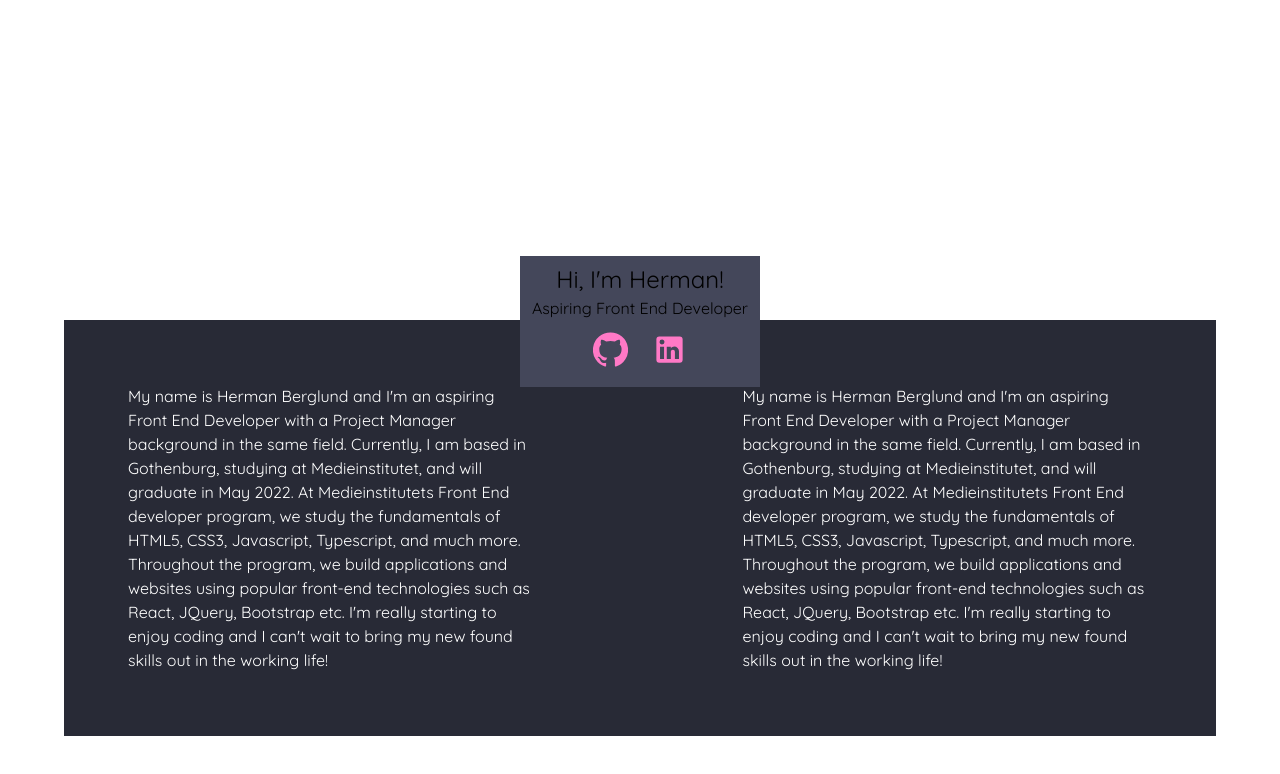
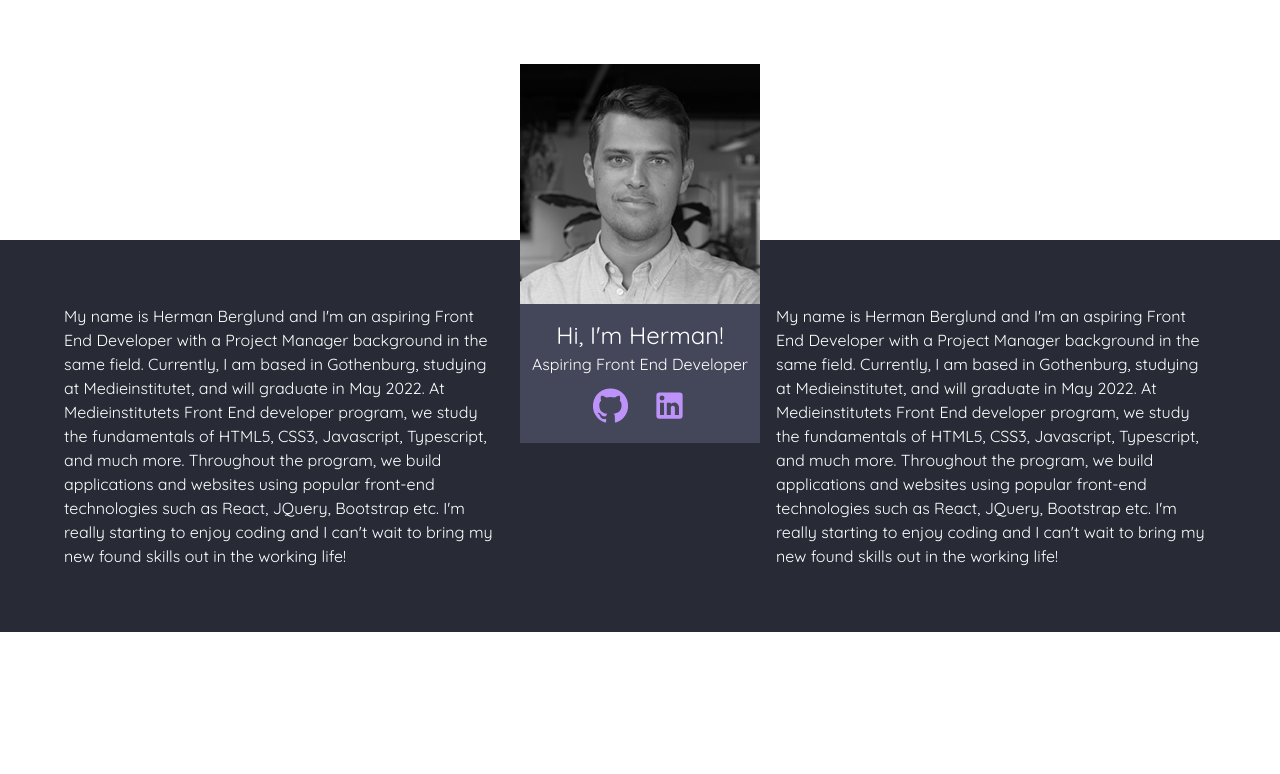
Before and after one commit to HBerglund/Resume, a React (Create React App) app: page / in a window 1280 px wide. Shown: the top 774 px of the page. Built offline with nearby package versions, Linux system fonts and the light colour scheme.

Commit message:
fixes with profileCard

```diff
--- a/src/Home.tsx
+++ b/src/Home.tsx
@@ -1,20 +1,14 @@
-import classes from "*.module.css";
 import { createStyles, makeStyles, useTheme } from "@material-ui/core";
 import React from "react";
-import ProfileCard from "./components/ProfileCard";
+import PersonalInfo from "./components/PersonalInfo";
 import Section from "./components/Section";
-import StartPageContainer from "./components/StartPageContainer";
 
 function Home() {
   const useStyles = makeStyles(() =>
     createStyles({
       root: {
-        height: "100vh",
-        display: "flex",
-        alignItems: "flex-end",
-      },
-      wrapper: {
-        position: "relative",
+        backgroundColor: theme.palette.primary.main,
+        marginTop: "15rem",
       },
     })
   );
@@ -24,10 +18,7 @@ function Home() {
   return (
     <div className={classes.root}>
       <Section>
-        <div className={classes.wrapper}>
-          <ProfileCard />
-          <StartPageContainer />
-        </div>
+        <PersonalInfo />
       </Section>
     </div>
   );
--- a/src/components/PersonalInfo.tsx
+++ b/src/components/PersonalInfo.tsx
@@ -1,10 +1,5 @@
-import {
-  createStyles,
-  makeStyles,
-  Typography,
-  useTheme,
-} from "@material-ui/core";
-import React from "react";
+import { createStyles, makeStyles, Typography } from "@material-ui/core";
+import ProfileCard from "./ProfileCard";
 
 function PersonalInfo() {
   const useStyles = makeStyles(() =>
@@ -16,7 +11,6 @@ function PersonalInfo() {
       },
     })
   );
-  const theme = useTheme();
   const classes = useStyles();
 
   return (
@@ -32,6 +26,7 @@ function PersonalInfo() {
         starting to enjoy coding and I can't wait to bring my new found skills
         out in the working life!
       </Typography>
+      <ProfileCard />
       <Typography style={{ width: "40%" }}>
         My name is Herman Berglund and I'm an aspiring Front End Developer with
         a Project Manager background in the same field. Currently, I am based in
--- a/src/components/ProfileCard.tsx
+++ b/src/components/ProfileCard.tsx
@@ -3,7 +3,6 @@ import {
   IconButton,
   makeStyles,
   Typography,
-  useTheme,
 } from "@material-ui/core";
 import profileImg from "../assets/profile.png";
 import GitHubIcon from "@material-ui/icons/GitHub";
@@ -13,13 +12,8 @@ function ProfileCard() {
   const useStyles = makeStyles(() =>
     createStyles({
       root: {
-        position: "absolute",
-        top: "-75%",
-        left: 0,
-        right: 0,
-        marginLeft: "auto",
-        marginRight: "auto",
         width: "15rem",
+        margin: "-15rem 1rem 0 1rem",
       },
       wrapper: {
         width: "15rem",
@@ -35,7 +29,6 @@ function ProfileCard() {
       },
     })
   );
-  const theme = useTheme();
   const classes = useStyles();
 
   return (
@@ -48,16 +41,10 @@ function ProfileCard() {
         <Typography variant="body1">Aspiring Front End Developer</Typography>
         <div style={{ marginBottom: ".5rem" }}>
           <IconButton>
-            <GitHubIcon
-              fontSize="large"
-              style={{ color: theme.palette.secondary.main }}
-            />
+            <GitHubIcon fontSize="large" style={{ color: "#bd93f9" }} />
           </IconButton>
           <IconButton disableFocusRipple>
-            <LinkedInIcon
-              fontSize="large"
-              style={{ color: theme.palette.secondary.main }}
-            />
+            <LinkedInIcon fontSize="large" style={{ color: "#bd93f9" }} />
           </IconButton>
         </div>
       </div>
--- a/src/components/Section.tsx
+++ b/src/components/Section.tsx
@@ -15,7 +15,6 @@ const Section: React.FC<Props> = ({ children }) => {
     createStyles({
       section: {
         padding: matchesMd ? "4rem" : "2rem" && matchesSm ? "2rem" : "0.8rem",
-        overflow: "hidden",
       },
     })
   );
--- a/src/components/StartPageContainer.tsx
+++ /dev/null
@@ -1,27 +0,0 @@
-import { createStyles, makeStyles, useTheme } from "@material-ui/core";
-import React from "react";
-import PersonalInfo from "./PersonalInfo";
-import ProfileCard from "./ProfileCard";
-import Section from "./Section";
-
-function StartPageContainer() {
-  const useStyles = makeStyles(() =>
-    createStyles({
-      root: {
-        backgroundColor: theme.palette.primary.main,
-      },
-    })
-  );
-  const theme = useTheme();
-  const classes = useStyles();
-
-  return (
-    <div className={classes.root}>
-      <Section>
-        <PersonalInfo />
-      </Section>
-    </div>
-  );
-}
-
-export default StartPageContainer;
```
